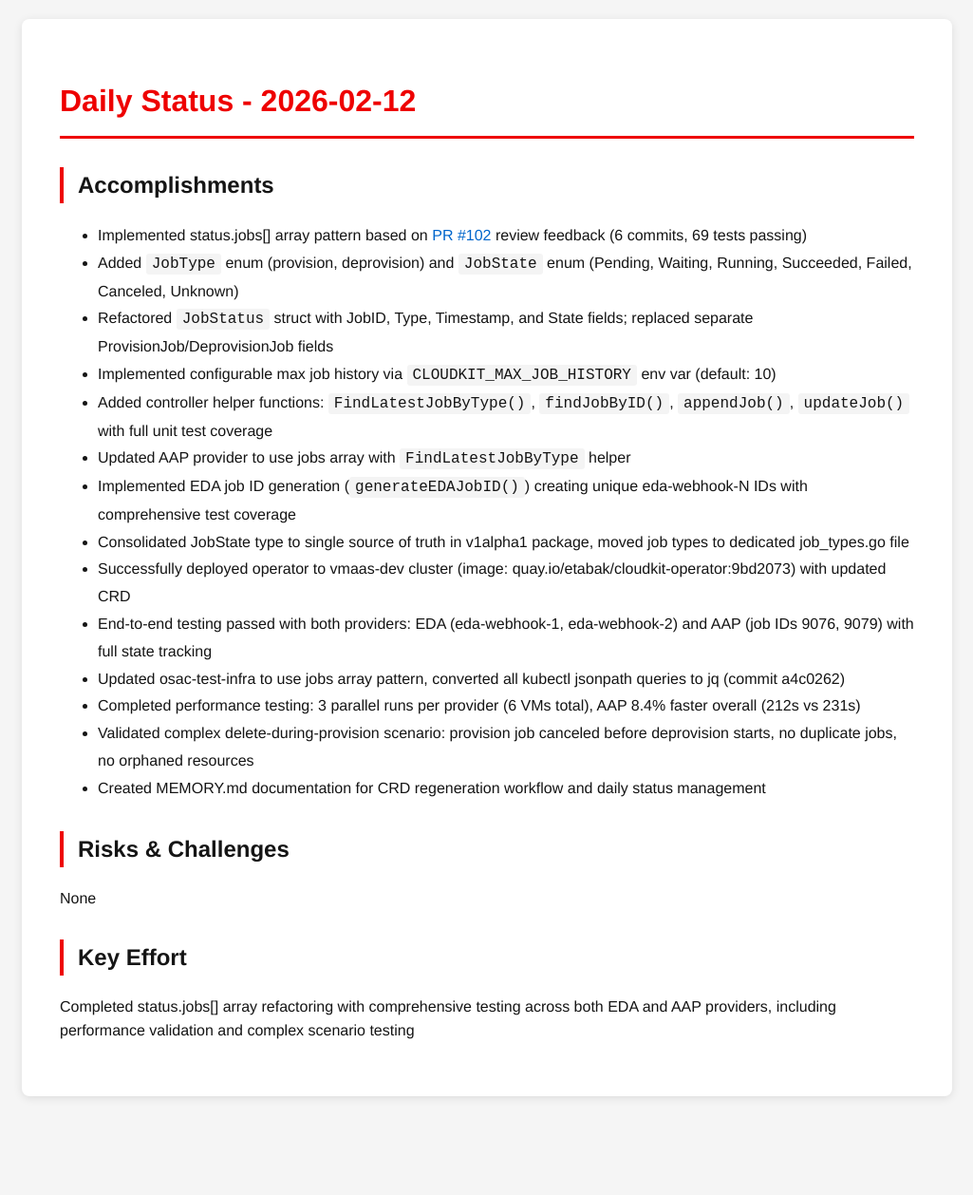
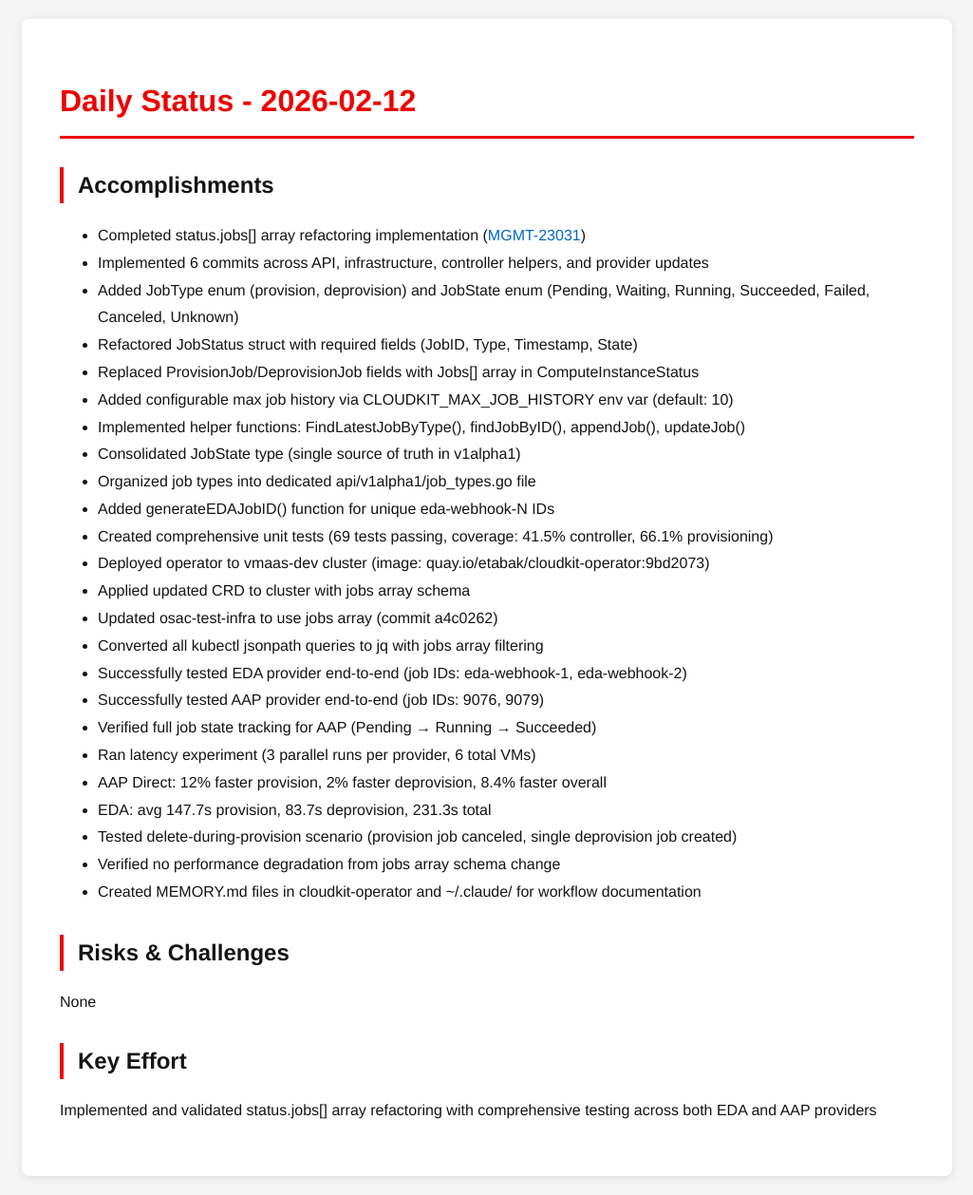
Before and after one commit to tzvatot/daily-status, a Jekyll site: the page built from 2026-02-12.md, in a window 1280 px wide. Shown: the whole page at 95% size, without its empty margins (127-1152 px from the left). Built offline with Jekyll 4.4.1, drawn with Linux system fonts in a browser that asks for light colours; before the commit the page ends 1174 px from its top, so only the background shows below that.

Commit message:
Daily status update - 2026-02-12

```diff
--- a/2026-02-12.md
+++ b/2026-02-12.md
@@ -7,23 +7,33 @@ date: 2026-02-12
 # Daily Status - 2026-02-12
 
 ## Accomplishments
-- Implemented status.jobs[] array pattern based on [PR #102](https://github.com/osac-project/osac-operator/pull/102) review feedback (6 commits, 69 tests passing)
-- Added `JobType` enum (provision, deprovision) and `JobState` enum (Pending, Waiting, Running, Succeeded, Failed, Canceled, Unknown)
-- Refactored `JobStatus` struct with JobID, Type, Timestamp, and State fields; replaced separate ProvisionJob/DeprovisionJob fields
-- Implemented configurable max job history via `CLOUDKIT_MAX_JOB_HISTORY` env var (default: 10)
-- Added controller helper functions: `FindLatestJobByType()`, `findJobByID()`, `appendJob()`, `updateJob()` with full unit test coverage
-- Updated AAP provider to use jobs array with `FindLatestJobByType` helper
-- Implemented EDA job ID generation (`generateEDAJobID()`) creating unique eda-webhook-N IDs with comprehensive test coverage
-- Consolidated JobState type to single source of truth in v1alpha1 package, moved job types to dedicated job_types.go file
-- Successfully deployed operator to vmaas-dev cluster (image: quay.io/etabak/cloudkit-operator:9bd2073) with updated CRD
-- End-to-end testing passed with both providers: EDA (eda-webhook-1, eda-webhook-2) and AAP (job IDs 9076, 9079) with full state tracking
-- Updated osac-test-infra to use jobs array pattern, converted all kubectl jsonpath queries to jq (commit a4c0262)
-- Completed performance testing: 3 parallel runs per provider (6 VMs total), AAP 8.4% faster overall (212s vs 231s)
-- Validated complex delete-during-provision scenario: provision job canceled before deprovision starts, no duplicate jobs, no orphaned resources
-- Created MEMORY.md documentation for CRD regeneration workflow and daily status management
+- Completed status.jobs[] array refactoring implementation ([MGMT-23031](https://issues.redhat.com/browse/MGMT-23031))
+- Implemented 6 commits across API, infrastructure, controller helpers, and provider updates
+- Added JobType enum (provision, deprovision) and JobState enum (Pending, Waiting, Running, Succeeded, Failed, Canceled, Unknown)
+- Refactored JobStatus struct with required fields (JobID, Type, Timestamp, State)
+- Replaced ProvisionJob/DeprovisionJob fields with Jobs[] array in ComputeInstanceStatus
+- Added configurable max job history via CLOUDKIT_MAX_JOB_HISTORY env var (default: 10)
+- Implemented helper functions: FindLatestJobByType(), findJobByID(), appendJob(), updateJob()
+- Consolidated JobState type (single source of truth in v1alpha1)
+- Organized job types into dedicated api/v1alpha1/job_types.go file
+- Added generateEDAJobID() function for unique eda-webhook-N IDs
+- Created comprehensive unit tests (69 tests passing, coverage: 41.5% controller, 66.1% provisioning)
+- Deployed operator to vmaas-dev cluster (image: quay.io/etabak/cloudkit-operator:9bd2073)
+- Applied updated CRD to cluster with jobs array schema
+- Updated osac-test-infra to use jobs array (commit a4c0262)
+- Converted all kubectl jsonpath queries to jq with jobs array filtering
+- Successfully tested EDA provider end-to-end (job IDs: eda-webhook-1, eda-webhook-2)
+- Successfully tested AAP provider end-to-end (job IDs: 9076, 9079)
+- Verified full job state tracking for AAP (Pending → Running → Succeeded)
+- Ran latency experiment (3 parallel runs per provider, 6 total VMs)
+- AAP Direct: 12% faster provision, 2% faster deprovision, 8.4% faster overall
+- EDA: avg 147.7s provision, 83.7s deprovision, 231.3s total
+- Tested delete-during-provision scenario (provision job canceled, single deprovision job created)
+- Verified no performance degradation from jobs array schema change
+- Created MEMORY.md files in cloudkit-operator and ~/.claude/ for workflow documentation
 
 ## Risks & Challenges
 None
 
 ## Key Effort
-Completed status.jobs[] array refactoring with comprehensive testing across both EDA and AAP providers, including performance validation and complex scenario testing
+Implemented and validated status.jobs[] array refactoring with comprehensive testing across both EDA and AAP providers
```
